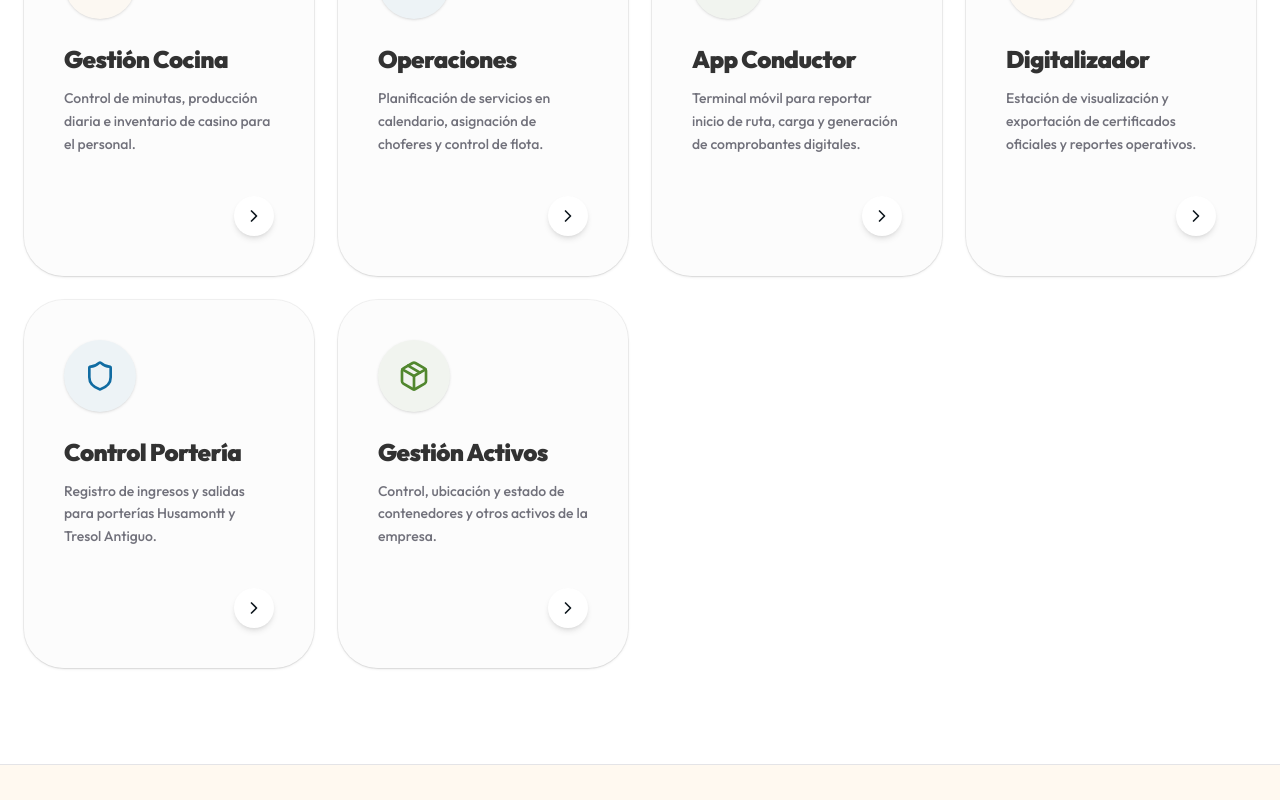
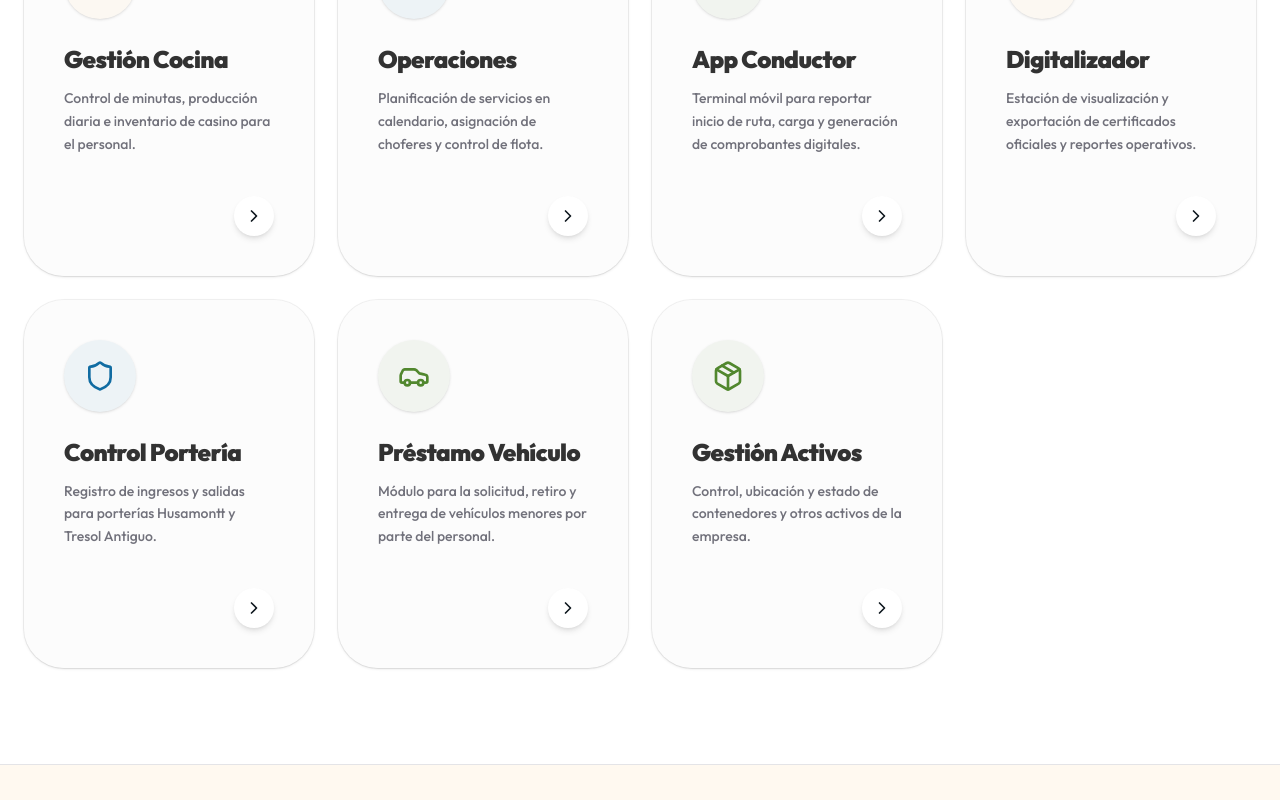
Before and after one commit to FabianAravenaP/Tresol, a Next.js app: page / in a window 1280 px wide. Shown: the part 1873-2673 px from the top of the page. Built offline with nearby package versions, Linux system fonts and the light colour scheme.

Commit message:
feat: show vehicle loan module on the landing page grid

```diff
--- a/src/app/page.tsx
+++ b/src/app/page.tsx
@@ -20,7 +20,8 @@ import {
   Target,
   Zap,
   Package,
-  ChefHat
+  ChefHat,
+  Car
 } from "lucide-react"
 import { useRouter } from "next/navigation"
 import { supabase } from "@/lib/supabase"
@@ -367,6 +368,13 @@ export default function Home() {
                    role: "portero"
                  },
                  {
+                   title: "Préstamo Vehículo",
+                   desc: "Módulo para la solicitud, retiro y entrega de vehículos menores por parte del personal.",
+                   icon: Car,
+                   color: "#51872E",
+                   role: "admin"
+                 },
+                 {
                    title: "Gestión Activos",
                    desc: "Control, ubicación y estado de contenedores y otros activos de la empresa.",
                    icon: Package,
```
